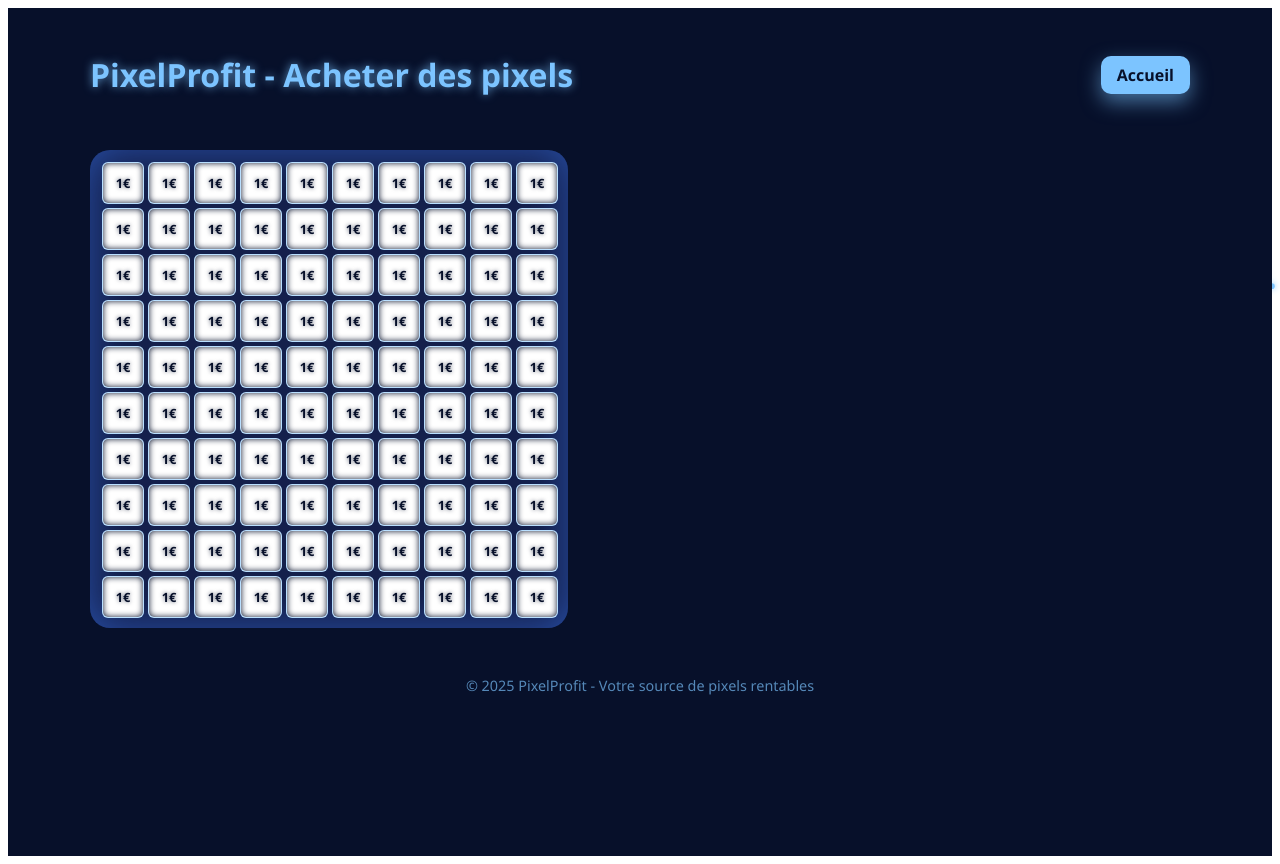
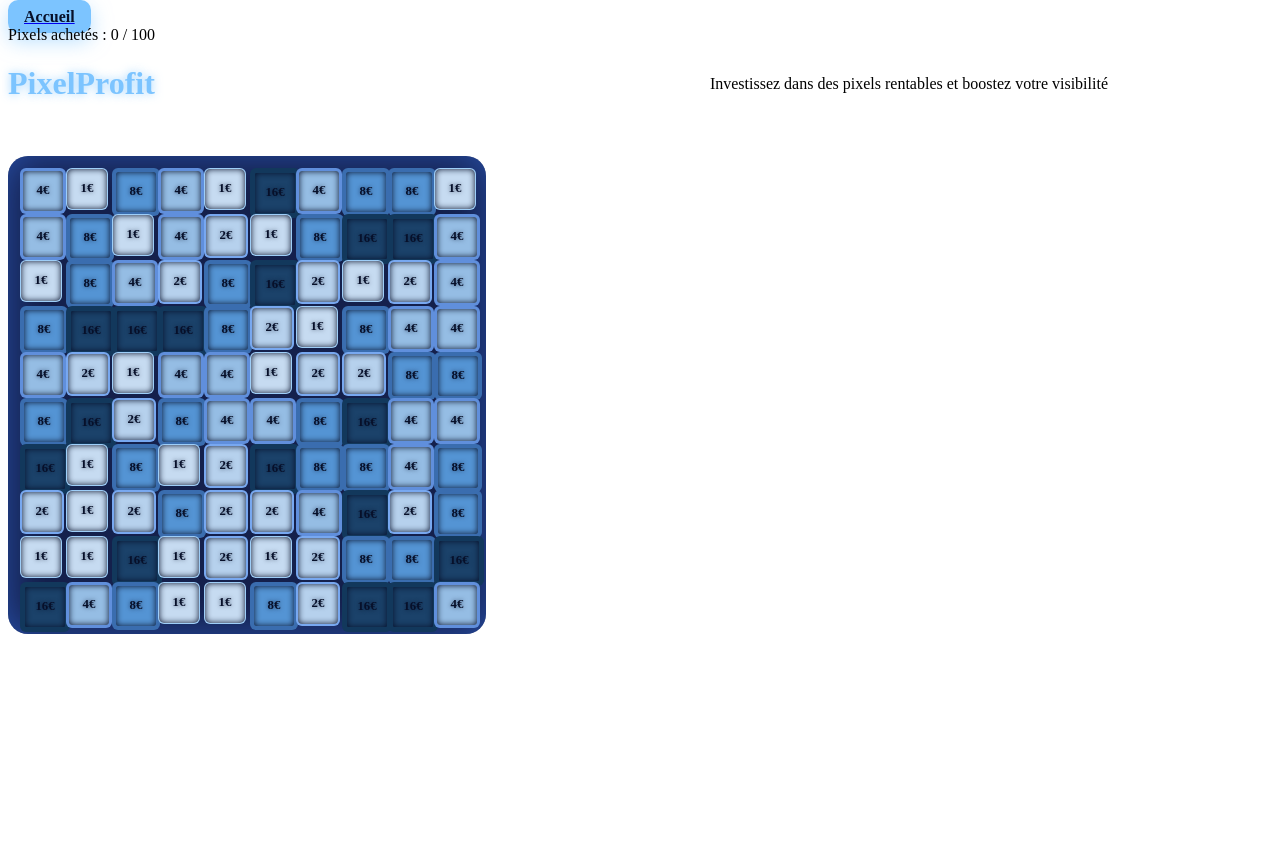
Before and after one commit to KING6CODE/Pixel, a Next.js app: page /game in a window 1280 px wide. After the commit the page ends 800 px from the top, so only its background shows below. Built offline with nearby package versions, Linux system fonts and the light colour scheme.

Commit message:
Update game.js

```diff
--- a/pages/game.js
+++ b/pages/game.js
@@ -1,53 +1,94 @@
-// pages/game.js
-import { useEffect, useRef, useState } from 'react';
-import ParticlesBackground from '../components/ParticlesBackground';
+import Head from 'next/head';
+import Link from 'next/link';
+import { useState, useEffect } from 'react';
 import styles from '../styles/Game.module.css';
 
-const GRID_SIZE = 10;
-const START_PRICE = 1;
+export default function Game() {
+  const initialPixels = Array.from({ length: 100 }, (_, i) => {
+    // Prix aléatoire pour l'exemple
+    const prices = [1, 2, 4, 8, 16];
+    const price = prices[Math.floor(Math.random() * prices.length)];
+    return {
+      price,
+      color: `hsl(210, 60%, ${90 - price * 4}%)`, // couleurs bleues dégradées
+    };
+  });
 
-function getBorderClass(price) {
-  if (price < 2) return 'border-price-1';
-  if (price < 4) return 'border-price-2';
-  if (price < 8) return 'border-price-4';
-  if (price < 16) return 'border-price-8';
-  return 'border-price-16';
-}
-
-export default function Game() {
-  const total = GRID_SIZE * GRID_SIZE;
-  const [pixels, setPixels] = useState(() =>
-    Array.from({ length: total }).map(() => ({ color: '#ffffff', price: START_PRICE }))
-  );
+  const [pixels, setPixels] = useState(initialPixels);
   const [selectedIndex, setSelectedIndex] = useState(null);
   const [h, setH] = useState(210);
-  const [s, setS] = useState(80);
-  const [l, setL] = useState(60);
+  const [s, setS] = useState(60);
+  const [l, setL] = useState(70);
   const [isBuying, setIsBuying] = useState(false);
 
-  function handlePixelClick(index) {
+  // Met à jour la couleur du pixel sélectionné quand H, S ou L changent
+  useEffect(() => {
+    if (selectedIndex === null) return;
+    const newColor = `hsl(${h}, ${s}%, ${l}%)`;
+    setPixels((pixels) =>
+      pixels.map((p, i) => (i === selectedIndex ? { ...p, color: newColor } : p))
+    );
+  }, [h, s, l]);
+
+  const handlePixelClick = (index) => {
     setSelectedIndex(index);
-  }
+    // On récupère la couleur actuelle pour synchroniser les sliders
+    const color = pixels[index].color;
+    // Extraction HSL simplifiée (fonctionne car on génère toujours en hsl)
+    const hslMatch = color.match(/hsl\((\d+),\s*(\d+)%,\s*(\d+)%\)/);
+    if (hslMatch) {
+      setH(Number(hslMatch[1]));
+      setS(Number(hslMatch[2]));
+      setL(Number(hslMatch[3]));
+    }
+  };
 
-  function buyPixel() {
+  const buyPixel = () => {
     if (selectedIndex === null) return;
-    const newPixels = [...pixels];
-    newPixels[selectedIndex] = {
-      color: `hsl(${h}, ${s}%, ${l}%)`,
-      price: newPixels[selectedIndex].price * 2,
-      bought: true,
-    };
-    setPixels(newPixels);
-    setIsBuying(false);
-  }
+    setIsBuying(true);
+    setTimeout(() => {
+      alert(`Pixel #${selectedIndex + 1} acheté à ${pixels[selectedIndex].price}€ !`);
+      setIsBuying(false);
+    }, 800);
+  };
+
+  const pixelsBoughtCount = pixels.filter((p) => p.price === 0).length;
+
+  // Classe bordure selon prix (existant)
+  const getBorderClass = (price) => {
+    if (price <= 1) return 'border-price-1';
+    if (price <= 2) return 'border-price-2';
+    if (price <= 4) return 'border-price-4';
+    if (price <= 8) return 'border-price-8';
+    return 'border-price-16';
+  };
 
   return (
     <>
-      <ParticlesBackground color="#7cc4ff" density={60} />
-      <div className={styles.container}>
+      <Head>
+        <title>PixelProfit - Acheter un pixel rentable</title>
+        <meta name="description" content="Achetez des pixels rentables pour votre visibilité en ligne." />
+      </Head>
+
+      <nav className={styles.navbar}>
+        <Link href="/">
+          <a className={styles.homeBtn}>Accueil</a>
+        </Link>
+        <div className={styles.progress}>
+          Pixels achetés : {pixelsBoughtCount} / {pixels.length}
+          <div className={styles.progressBar}>
+            <div
+              className={styles.progressFill}
+              style={{ width: `${(pixelsBoughtCount / pixels.length) * 100}%` }}
+            />
+          </div>
+        </div>
+      </nav>
+
+      <main className={styles.main}>
         <header className={styles.header}>
-          <h1>PixelProfit - Acheter des pixels</h1>
-          <a href="/" className={styles.homeBtn}>Accueil</a>
+          <h1>PixelProfit</h1>
+          <p className={styles.subtitle}>Investissez dans des pixels rentables et boostez votre visibilité</p>
         </header>
 
         <div className={styles.page}>
@@ -58,6 +99,7 @@ export default function Game() {
                 className={`${styles.pixel} ${styles[getBorderClass(pixel.price)]} ${selectedIndex === i ? styles.selected : ''}`}
                 style={{ backgroundColor: pixel.color }}
                 onClick={() => handlePixelClick(i)}
+                title={`Pixel #${i + 1} - Prix: ${pixel.price}€`}
               >
                 <span className={styles.price}>{pixel.price}€</span>
               </div>
@@ -68,6 +110,10 @@ export default function Game() {
             <aside className={styles.sidebar}>
               <h2>Pixel #{selectedIndex + 1}</h2>
               <p>Prix actuel : <strong>{pixels[selectedIndex].price}€</strong></p>
+
+              <div className={styles.colorPreview} style={{ backgroundColor: pixels[selectedIndex].color }}>
+                Couleur sélectionnée
+              </div>
 
               <div className={styles.colorPicker}>
                 <label>
@@ -112,11 +158,7 @@ export default function Game() {
             </aside>
           )}
         </div>
-
-        <footer className={styles.footer}>
-          © 2025 PixelProfit - Votre source de pixels rentables
-        </footer>
-      </div>
+      </main>
     </>
   );
 }
```
